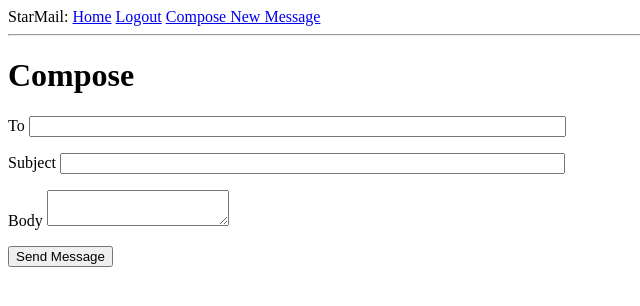
After one commit to Intro-to-SE-Lab-Fall-21/Group-4, a Flask app: page /compose in a window 1280 px wide. The commit adds this page. Shown: the top 306 px of the page, without its empty margins (0-640 px from the left). Run offline with Flask 2, Linux system fonts and the light colour scheme; the visitor is signed in with stand-in values (Sample User, id 1); data comes from the database, SQL or seed files in the repository.

Commit message:
Added compose.html, worked on the compose route: ISSUE #20
Created compose.html and a compose route.
Updated the app.config to support flask-mail.
Created a ComposeForm.
Cleaned up some of the program

```diff
--- a/app/forms.py
+++ b/app/forms.py
@@ -1,5 +1,5 @@
 from flask_wtf import FlaskForm
-from wtforms import StringField, PasswordField, SubmitField
+from wtforms import StringField, PasswordField, SubmitField, TextAreaField
 from wtforms.validators import DataRequired
 
 class LoginForm(FlaskForm):
@@ -14,3 +14,9 @@ class SignupForm(FlaskForm):
     password1 = PasswordField('Password', validators=[DataRequired()])
     password2 = PasswordField('Confirm Password', validators=[DataRequired()])
     submit = SubmitField('Sign up')
+
+class ComposeForm(FlaskForm):
+    email_to = StringField('To', validators=[DataRequired()])
+    subject =  StringField('Subject', validators=[DataRequired()])
+    body = TextAreaField('Body', validators=[DataRequired()])
+    submit = SubmitField('Send Message')
--- a/app/models.py
+++ b/app/models.py
@@ -4,10 +4,10 @@ from flask_login import UserMixin
 
 class User(db.Model, UserMixin):
     id = db.Column(db.Integer, primary_key=True)
-    email = db.Column(db.String(75), unique=True)
+    email = db.Column(db.String(64), unique=True)
     password = db.Column(db.String(30))
-    first_name = db.Column(db.String(50))
-    last_name = db.Column(db.String(50))
+    first_name = db.Column(db.String(40))
+    last_name = db.Column(db.String(40))
 
     def check_password(self, password):
         if self.password == password:
--- a/app/routes.py
+++ b/app/routes.py
@@ -1,13 +1,13 @@
 from os import error
 from flask import render_template, request, flash, redirect, url_for
-from app.forms import LoginForm, SignupForm
+from app.forms import LoginForm, SignupForm, ComposeForm
 from smtplib import SMTP_SSL, SMTPAuthenticationError
-from app import app, db
+from app import app, db, mail
 from .models import User
 from flask_login import current_user, login_user, logout_user, login_required
 from imap_tools import MailBox, AND
+from flask_mail import Message
 import imaplib
-import email
 
 class userEmail():
     def __init__(self, uid, subject, body, sender):
@@ -59,6 +59,8 @@ def login():
         try:
             login_user(user)
             server.login(user.email, user.password)
+            app.config['MAIL_USERNAME'] = current_user.email
+            app.config['MAIL_PASSWORD'] = current_user.password
             flash('Success! You logged into your email!', category='success')
             return redirect(url_for('index'))
         except SMTPAuthenticationError:
@@ -107,6 +109,35 @@ def view(uid):
 
     return redirect(url_for('login'))
 
+
+@app.route('/compose', methods=['GET', 'POST'])
+@login_required
+def compose():
+    form = ComposeForm()
+    # Ensure that the user is currently signed into their mail server
+    #if app.config['MAIL_USERNAME'] == '':
+    app.config['MAIL_USERNAME'] = current_user.email
+    app.config['MAIL_PASSWORD'] = current_user.password
+
+    if form.validate_on_submit():
+        msg = Message()
+        msg.add_recipient(form.email_to.data)
+        print(msg.recipients, msg.body, msg.subject)
+        msg.body = form.body.data
+        msg.subject = form.subject.data
+        mail.send(msg)
+        try:
+            mail.send(msg)
+            print(app.config['EMAIL_USERNAME'], app.config['EMAIL_PASSWORD'])
+            flash('Success! Your email has been sent.', category='success')
+        except:
+            flash('An unexpected error occured. Please try again', category='error')
+            print('Uh Oh, Error')
+
+
+    return render_template('compose.html', form=form)
+
+
 @app.route('/logout')
 @login_required
 def logout():
--- a/app/templates/base.html
+++ b/app/templates/base.html
@@ -14,6 +14,7 @@
             {% else %}
             <a href="/index">Home</a>
             <a href="/logout">Logout</a>
+            <a href="/compose">Compose New Message</a>
             {% endif %}
         </div>
         {% with messages = get_flashed_messages(with_categories=true) %} {% if
--- /dev/null
+++ b/app/templates/compose.html
@@ -0,0 +1,31 @@
+{% extends "base.html" %}
+
+{% block content %}
+
+    <h1>Compose</h1>
+    <form action="", method='post', novalidate>
+        <p>
+            {{ form.email_to.label }}
+            {{ form.email_to(size=64)}}
+            {% for error in form.email_to.error %}
+            <span>[{{ error }}]</span>
+            {% endfor %}
+        </p>
+        <p>
+            {{ form.subject.label }}
+            {{ form.subject(size=60)}}
+            {% for error in form.subject.error %}
+            <span>[{{ error }}]</span>
+            {% endfor %}
+        </p>
+        <p>
+            {{ form.body.label}}
+            {{ form.body(size=400)}}
+        </p>
+        <p>
+            {{ form.submit() }}
+        </p>
+
+    </form>
+
+{% endblock %}
--- a/app/templates/signup.html
+++ b/app/templates/signup.html
@@ -1,7 +1,7 @@
 {% extends "base.html" %}
 
 {% block content %}
-    <h1>Sign In</h1>
+    <h1>Sign Up</h1>
     <form action="" method="post" novalidate>
         {{ form.hidden_tag() }}
         <p>
--- a/main.py
+++ b/main.py
@@ -2,5 +2,4 @@ from app import app
 from flask_mail import Mail, Message
 
 if __name__ == '__main__':
-    mail = Mail(app)
     app.run(debug=True)
```
Also changed, not shown: app/__init__.py (+4 -4 lines).
